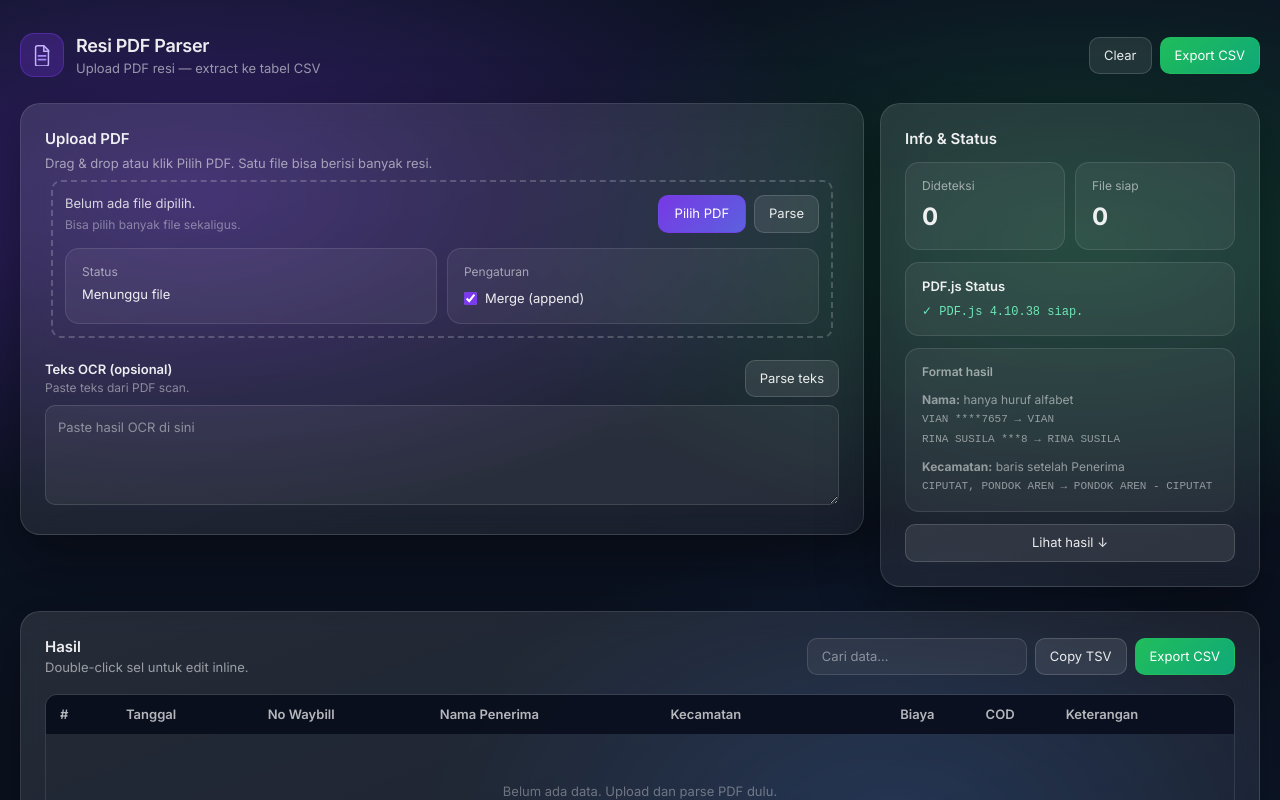
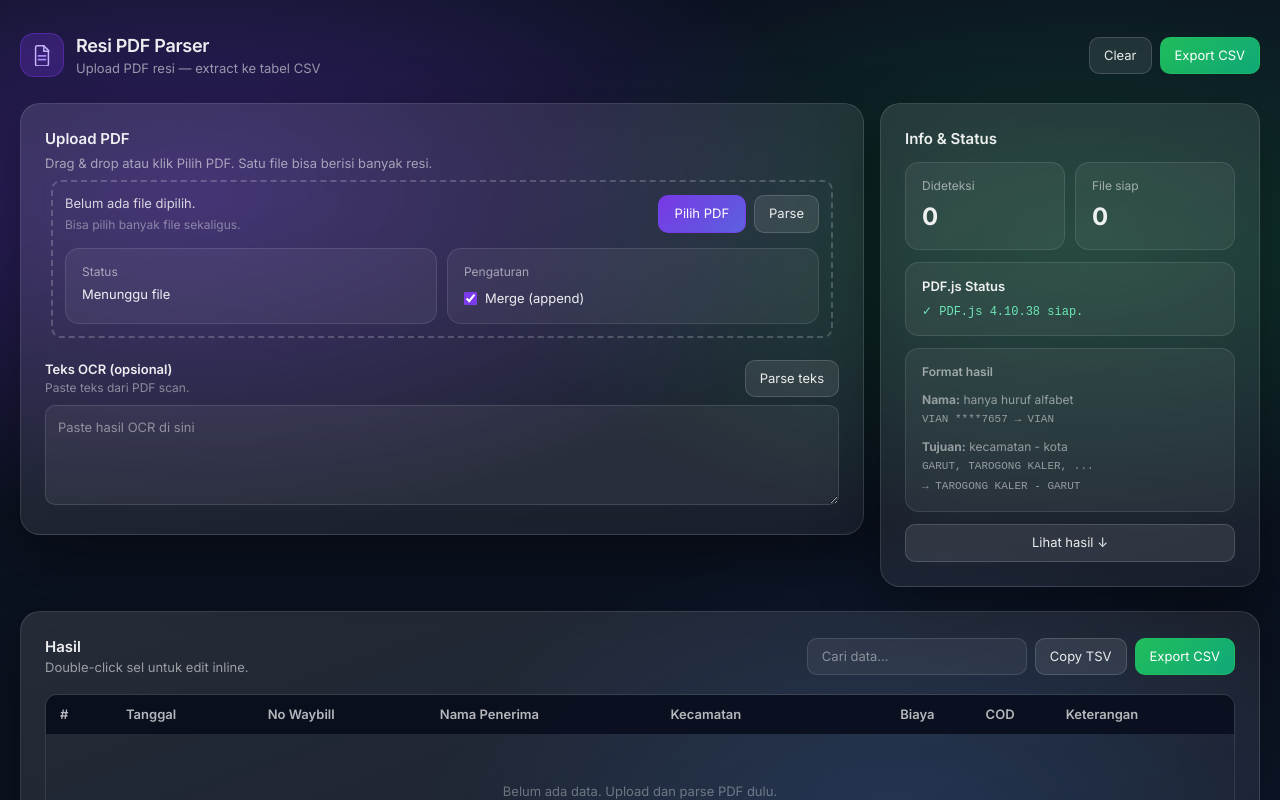
Before and after one commit to storyofgold/resi, a React (Vite) app: page / in a window 1280 px wide. Shown: the top 800 px of the page. Built offline with nearby package versions, Linux system fonts and the light colour scheme.

Commit message:
fix: extractKec — ambil 2 koma pertama saja, output: kec - kota

```diff
--- a/src/App.tsx
+++ b/src/App.tsx
@@ -41,10 +41,6 @@ function extractDate(t: string): string {
   return m ? m[1].replace(/\//g, '-') : todayISO();
 }
 
-/**
- * extractWaybill — J&T nomor 10 digit (paling sering muncul), JNE via label AWB.
- * Routing code J&T (XXX-YYYY-ZZ) diabaikan.
- */
 function extractWaybill(t: string): string {
   // 1. Label eksplisit AWB (JNE)
   const byLabel = t.match(
@@ -61,7 +57,7 @@ function extractWaybill(t: string): string {
     return sorted[0][0];
   }
 
-  // 3. Numeric 12 digit (SiCepat/Anteraja)
+  // 3. Numeric 12 digit
   const n12 = t.match(/\b(\d{12})\b/);
   if (n12) return n12[1];
 
@@ -81,59 +77,45 @@ function extractWaybill(t: string): string {
 }
 
 /**
- * extractReceiver — ambil nama penerima, buang semua non-alfabet.
- *
- * Di label J&T format: "Penerima: VIAN ****7657"
- * Kita hanya ambil bagian yang berupa huruf + spasi.
- * Contoh: "VIAN ****7657" → "VIAN"
- *         "RINA SUSILA ******1234" → "RINA SUSILA"
+ * extractReceiver — hanya kata-kata alfabet dari baris Penerima.
+ * "VIAN ****7657" → "VIAN"
+ * "RINA SUSILA ****1234" → "RINA SUSILA"
  */
 function extractReceiver(t: string): string {
   const m = t.match(/(?:Penerima|Kepada|Nama\s+Penerima|Receiver)\s*[:\-]?\s*([^\n\r]{3,80})/i);
   if (!m) return '';
-  // Hanya ambil kata-kata yang seluruh karakternya alfabet (A-Z, a-z, dan spasi antar kata)
-  const words = norm(m[1])
+  return norm(m[1])
     .split(/\s+/)
-    .filter(w => /^[A-Za-z]+$/.test(w));
-  return words.join(' ');
+    .filter(w => /^[A-Za-z]+$/.test(w))
+    .join(' ');
 }
 
 /**
- * extractKec — ambil Kota dan Kecamatan dari baris tepat di bawah "Penerima: NAMA".
+ * extractKec — ambil baris tepat setelah "Penerima: NAMA",
+ * split by koma, ambil 2 token pertama.
  *
- * Struktur label J&T:
- *   Penerima: VIAN ****7657          ← baris ini
- *   CIPUTAT, PONDOK AREN, JL. ...   ← baris ini yang kita mau
+ * Contoh baris: "GARUT, TAROGONG KALER, JL. ..."
+ *   parts[0] = "GARUT"         → kota
+ *   parts[1] = "TAROGONG KALER" → kecamatan
+ *   output   = "TAROGONG KALER - GARUT"
  *
- * Token[0] = Kota/Kab  → "CIPUTAT"
- * Token[1] = Kecamatan → "PONDOK AREN" (strip suffix hub misal "-JKT")
- *
- * Output: "PONDOK AREN - CIPUTAT"
+ * Sesimpel itu.
  */
 function extractKec(t: string): string {
-  // Cari baris "Penerima: ..." lalu ambil baris berikutnya yang berisi huruf kapital
-  const m = t.match(/Penerima\s*:\s*[^\n\r]+[\n\r]+\s*([A-Z][^\n\r]{5,})/i);
+  const m = t.match(/Penerima\s*:\s*[^\n\r]+[\n\r]+\s*([^\n\r]{5,})/i);
   if (!m) return '';
 
-  const addrLine = norm(m[1]);
-
-  // Split by koma
-  const parts = addrLine.split(',').map(s => norm(s)).filter(Boolean);
+  const parts = m[1].split(',').map(s => norm(s)).filter(Boolean);
   if (parts.length < 2) return parts[0] || '';
 
-  const kota = parts[0].trim();
-  // Strip kode hub setelah dash: "PONDOK AREN-JKT" → "PONDOK AREN"
-  const kec = parts[1].trim().replace(/-[A-Z]{2,5}$/, '').trim();
+  const kota = parts[0];
+  const kec  = parts[1];
 
-  if (!kec) return kota;
   return `${kec} - ${kota}`;
 }
 
 /**
  * splitBlocks — pisah teks PDF jadi blok per resi.
- * J&T: nomor 10 digit muncul ≥3x per resi → pakai sebagai split point.
- * JNE: split by posisi "AWB:".
- * Fallback: per halaman.
  */
 function splitBlocks(fullText: string, pageTexts: string[]): string[] {
   const freq: Record<string, number> = {};
@@ -146,7 +128,6 @@ function splitBlocks(fullText: string, pageTexts: string[]): string[] {
     .map(([k]) => k);
 
   if (waybills.length <= 1) {
-    // Coba JNE: split by "AWB:"
     const jneSplits = [...fullText.matchAll(/AWB\s*:\s*([A-Z0-9]{8,30})/gi)].map(m => ({
       pos: m.index!,
       wb: m[1],
@@ -162,7 +143,6 @@ function splitBlocks(fullText: string, pageTexts: string[]): string[] {
       return blocks;
     }
 
-    // Coba 12 digit
     const freq12: Record<string, number> = {};
     for (const m of fullText.matchAll(/\b(\d{12})\b/g)) {
       freq12[m[1]] = (freq12[m[1]] || 0) + 1;
@@ -551,9 +531,9 @@ export default function App() {
               <div style={{ fontSize: 12, color:'rgba(255,255,255,.50)', lineHeight: 1.8 }}>
                 <div><b>Nama:</b> hanya huruf alfabet</div>
                 <div style={{ fontFamily:'monospace', fontSize: 11 }}>VIAN ****7657 → VIAN</div>
-                <div style={{ fontFamily:'monospace', fontSize: 11 }}>RINA SUSILA ***8 → RINA SUSILA</div>
-                <div style={{ marginTop: 6 }}><b>Kecamatan:</b> baris setelah Penerima</div>
-                <div style={{ fontFamily:'monospace', fontSize: 11 }}>CIPUTAT, PONDOK AREN → PONDOK AREN - CIPUTAT</div>
+                <div style={{ marginTop: 6 }}><b>Tujuan:</b> kecamatan - kota</div>
+                <div style={{ fontFamily:'monospace', fontSize: 11 }}>GARUT, TAROGONG KALER, ...</div>
+                <div style={{ fontFamily:'monospace', fontSize: 11 }}>→ TAROGONG KALER - GARUT</div>
               </div>
             </div>
 
```
